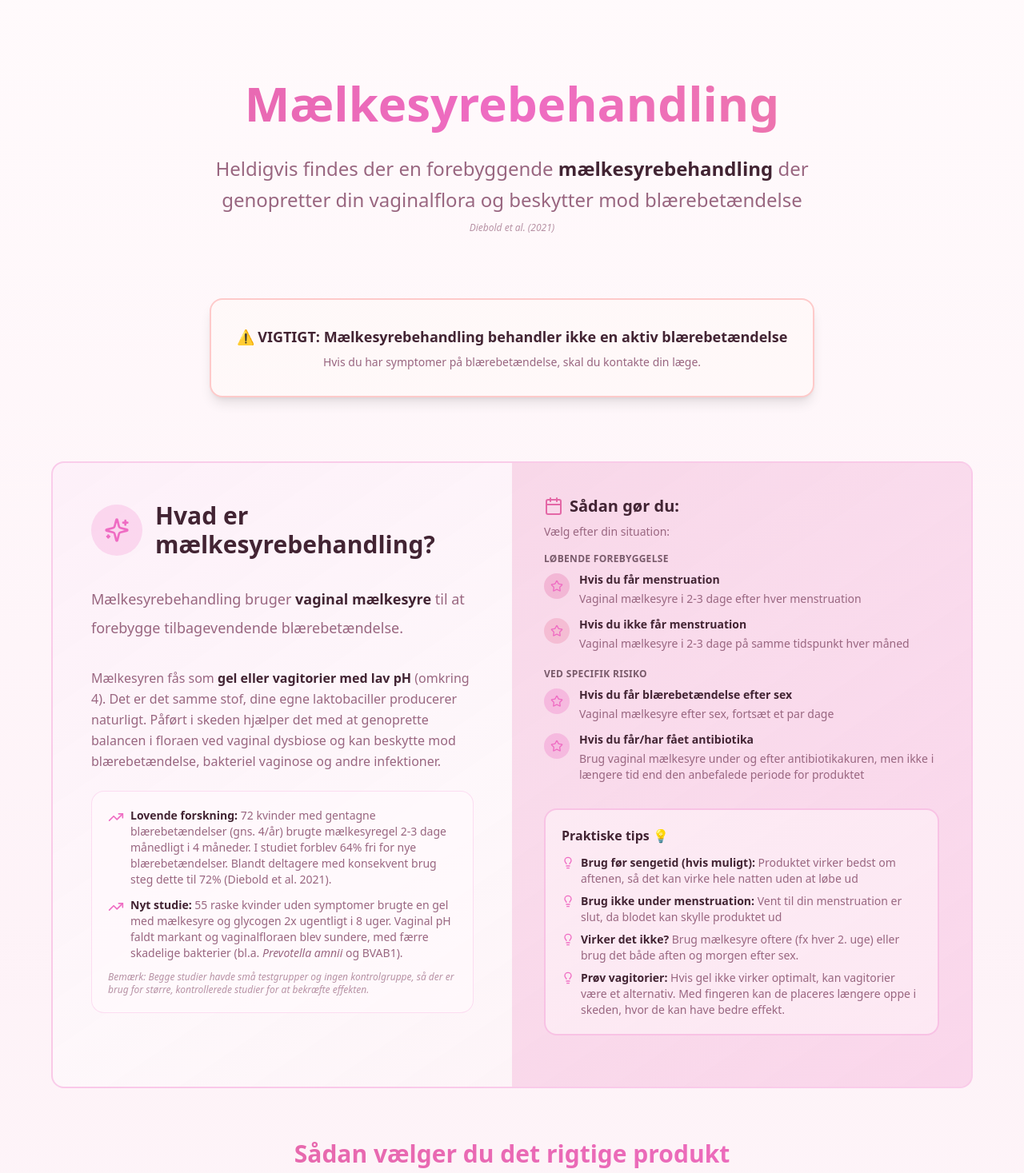
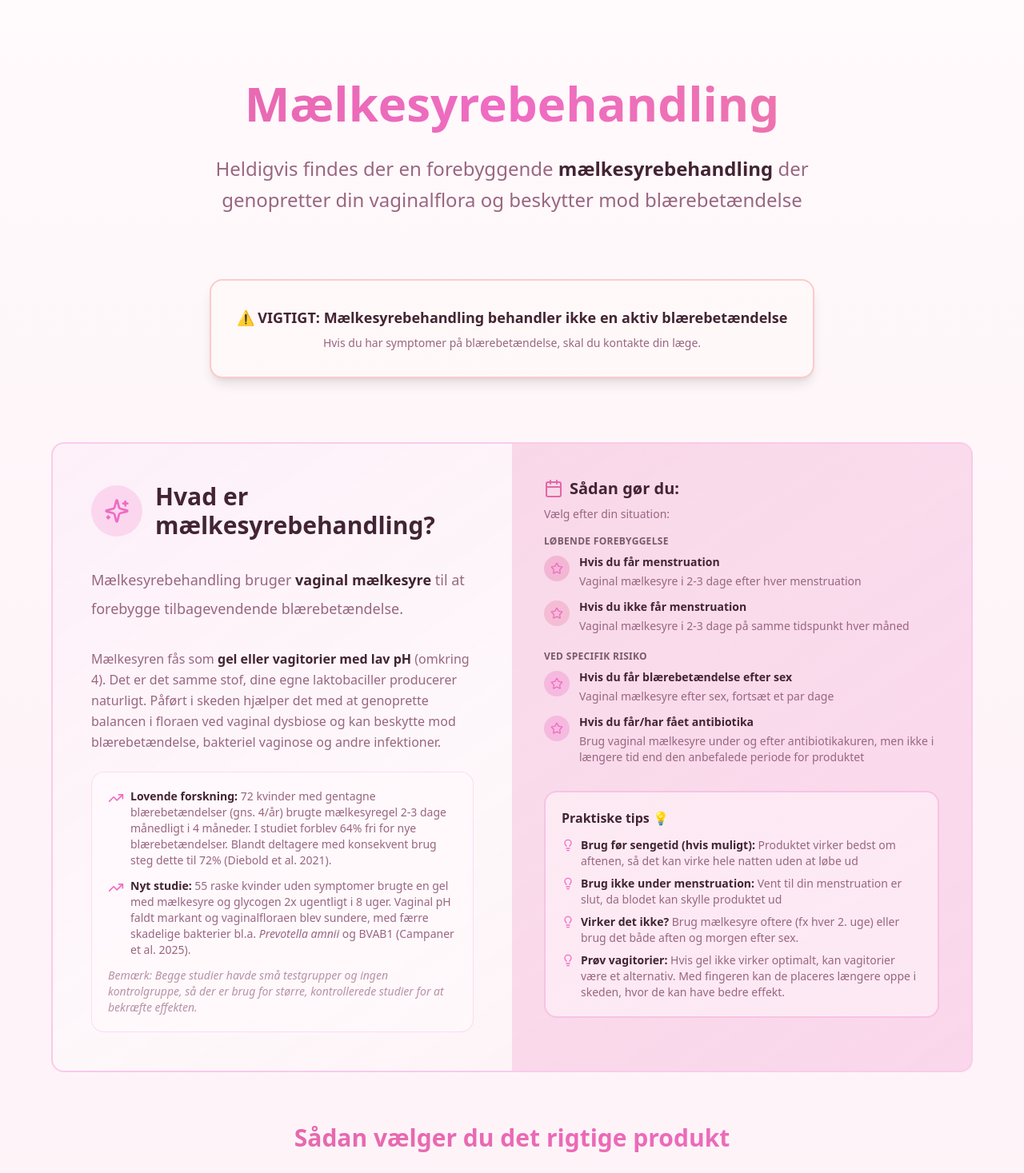
Before and after one commit to mariaasgari/godtisse.dk, a React (Vite) app: page / in a window 1280 px wide. Shown: the part 2433-3900 px from the top of the page at 80% size. Built offline with nearby package versions, Linux system fonts and the light colour scheme.

Commit message:
Update SolutionSection.tsx

```diff
--- a/src/components/sections/SolutionSection.tsx
+++ b/src/components/sections/SolutionSection.tsx
@@ -28,7 +28,6 @@ export const SolutionSection = () => {
               <strong className="text-foreground">mælkesyrebehandling</strong> der genopretter din
               vaginalflora og beskytter mod blærebetændelse
             </p>
-            <p className="text-xs text-muted-foreground/70 italic mt-2">Diebold et al. (2021)</p>
           </div>
 
           {/* MÆLKESYREBEHANDLING (FOREBYGGELSE) */}
@@ -92,11 +91,11 @@ export const SolutionSection = () => {
                             <strong className="text-foreground">Nyt studie:</strong> 55 raske
                             kvinder uden symptomer brugte en gel med mælkesyre og glycogen 2x
                             ugentligt i 8 uger. Vaginal pH faldt markant og vaginalfloraen blev
-                            sundere, med færre skadelige bakterier (bl.a. <em>Prevotella amnii</em>{' '}
-                            og BVAB1).
+                            sundere, med færre skadelige bakterier bl.a. <em>Prevotella amnii</em>{' '}
+                            og BVAB1 (Campaner et al. 2025).
                           </p>
                         </div>
-                        <p className="text-xs text-muted-foreground/70 italic mt-2">
+                        <p className="text-sm text-muted-foreground/70 italic mt-2">
                           Bemærk: Begge studier havde små testgrupper og ingen kontrolgruppe, så der
                           er brug for større, kontrollerede studier for at bekræfte effekten.
                         </p>
```
